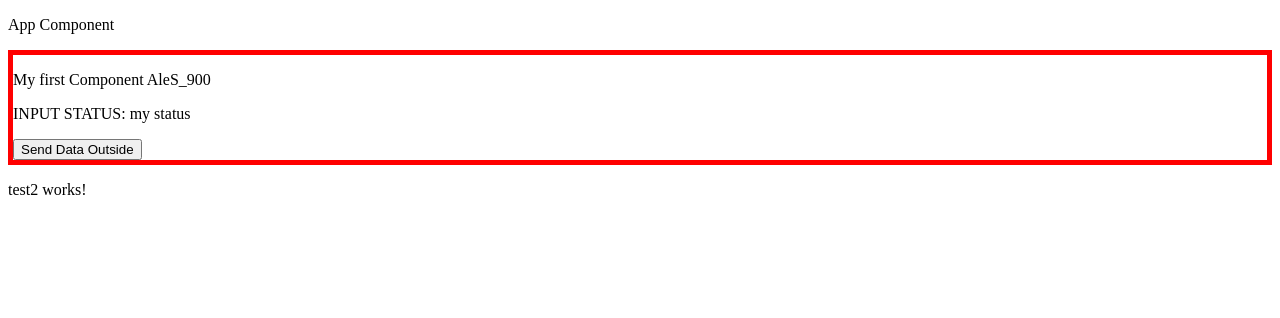
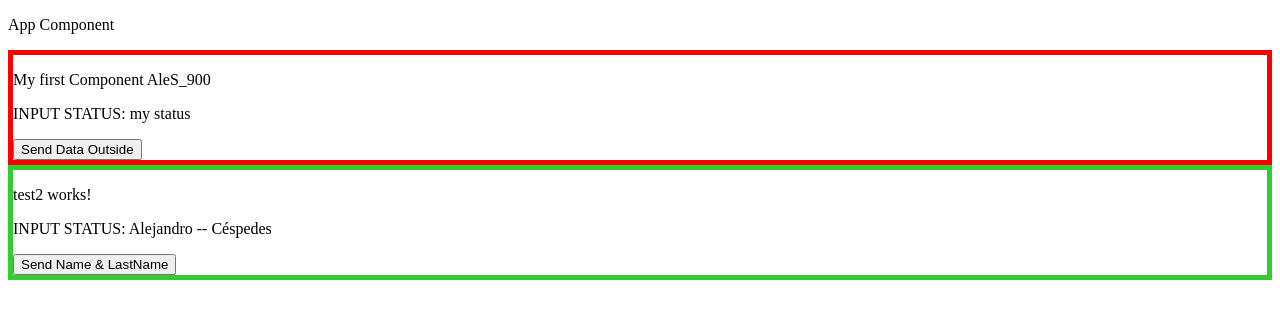
Before and after one commit to AleS900/angular-course-2021, an Angular app: page / in a window 1280 px wide. Shown: the top 318 px of the page. Built offline with nearby package versions, Linux system fonts and the light colour scheme.

Commit message:
08/09/2021 custom component 2 inputs and 1 output

```diff
--- a/src/app/app.component.html
+++ b/src/app/app.component.html
@@ -1,7 +1,7 @@
 <p>App Component</p>
-<savc-comp
-[status]="myStatus"
- (onSendData)="printDataSantiagoComp($event)">
+<savc-comp [status]="myStatus" (onSendData)="printDataSantiagoComp($event)">
 </savc-comp>
-<app-test2></app-test2>
+<app-test2 name="Alejandro" lastName="Céspedes" (onGeneralDataCORRECTED)="printDataExercise5Corrected($event)"
+  (onGeneralData)="printDataExercise5($event)">
+</app-test2>
 <!-- button onclick="">do click </button -->
--- a/src/app/app.component.ts
+++ b/src/app/app.component.ts
@@ -276,4 +276,12 @@ export class AppComponent {
   printDataSantiagoComp(event: any) {
     console.log('SANTIAGO COMP: ', event);
   }
+
+  printDataExercise5(event: any) {
+    console.log('E5 COMP: ', event);
+  }
+
+  printDataExercise5Corrected(event) {
+    console.log('CHILD COMP SEND DATA: ', event);
+  }
 }
--- a/src/app/test2/test2.component.html
+++ b/src/app/test2/test2.component.html
@@ -1 +1,5 @@
+<div style="border: 5px 	#32CD32	 solid;">
 <p>test2 works!</p>
+<p>INPUT STATUS:  {{inputName}} -- {{inputLastName}}</p>
+<button (click)="onClickShowData($event)">Send Name & LastName</button >
+</div>
--- a/src/app/test2/test2.component.ts
+++ b/src/app/test2/test2.component.ts
@@ -1,15 +1,42 @@
-import { Component, OnInit } from '@angular/core';
+import { Component, EventEmitter, Input, Output } from '@angular/core';
 
 @Component({
   selector: 'app-test2',
   templateUrl: './test2.component.html',
   styleUrls: ['./test2.component.scss']
 })
-export class Test2Component implements OnInit {
+export class Test2Component {
+  /*
+  EJERCICIO 5: 08/05/2021
+  Crear dos inputs uno llamado name y otro llamado lastName de tipo string mostrar estos datos de entrada a dar click en un boton concatenado con
+  "general data"
+  EJEMPLO:
+      Juan Gutierrez
+  */
+  @Input('name') inputName: string = 'Name';
 
-  constructor() { }
+  @Input('lastName') inputLastName: string = 'Last Name';
 
-  ngOnInit(): void {
+  @Output('onGeneralData') generalData = new EventEmitter(null);
+  @Output('onGeneralDataCORRECTED') generalDataCORRECTED = new EventEmitter(null);
+
+  /*
+    La salida con el nombre de E5 es el ejercicio resuelto
+    en un inicio; el ejercicio corregido es el que lleva en salida
+    CHILD COMP SEND DATA
+  */
+  onClickShowData(event: any) {
+    console.log('EVENT CLICK', event);
+
+    this.generalData.emit({
+
+      name: 'Santiago',
+      lastName: 'Vargas'
+    });
+
+    this.generalDataCORRECTED.emit('General Data ' + this.inputName + ' ' + this.inputLastName);
+
   }
 
+  constructor() {}
 }
```
